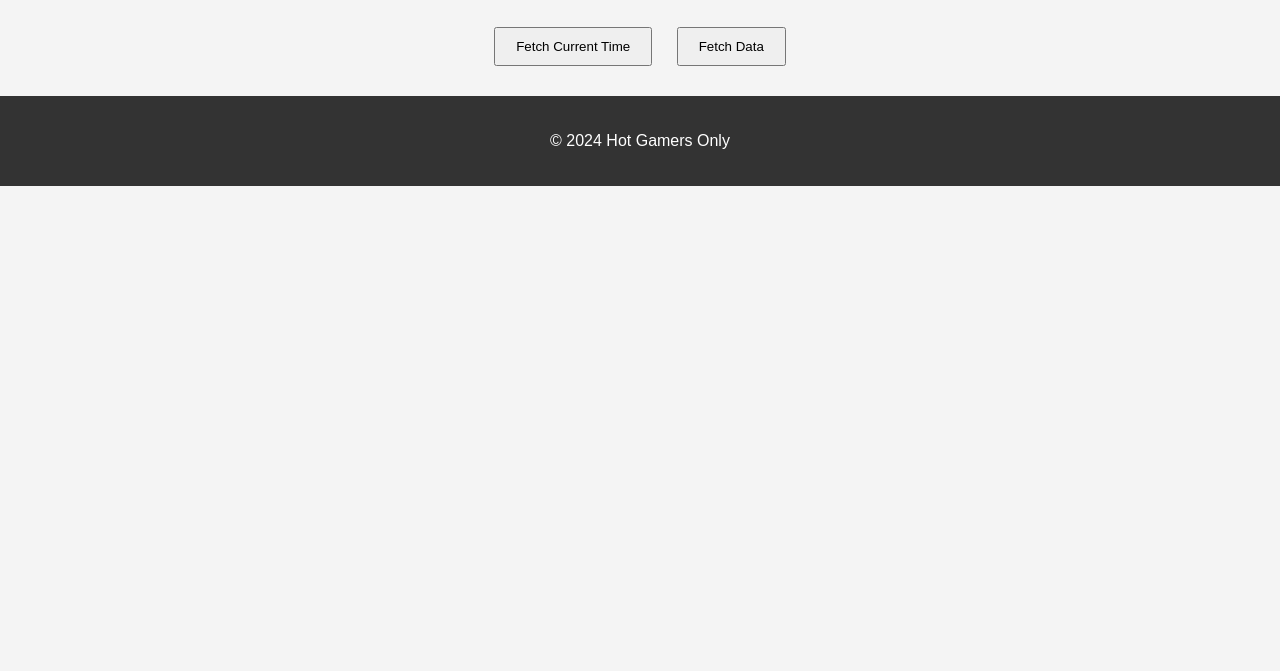
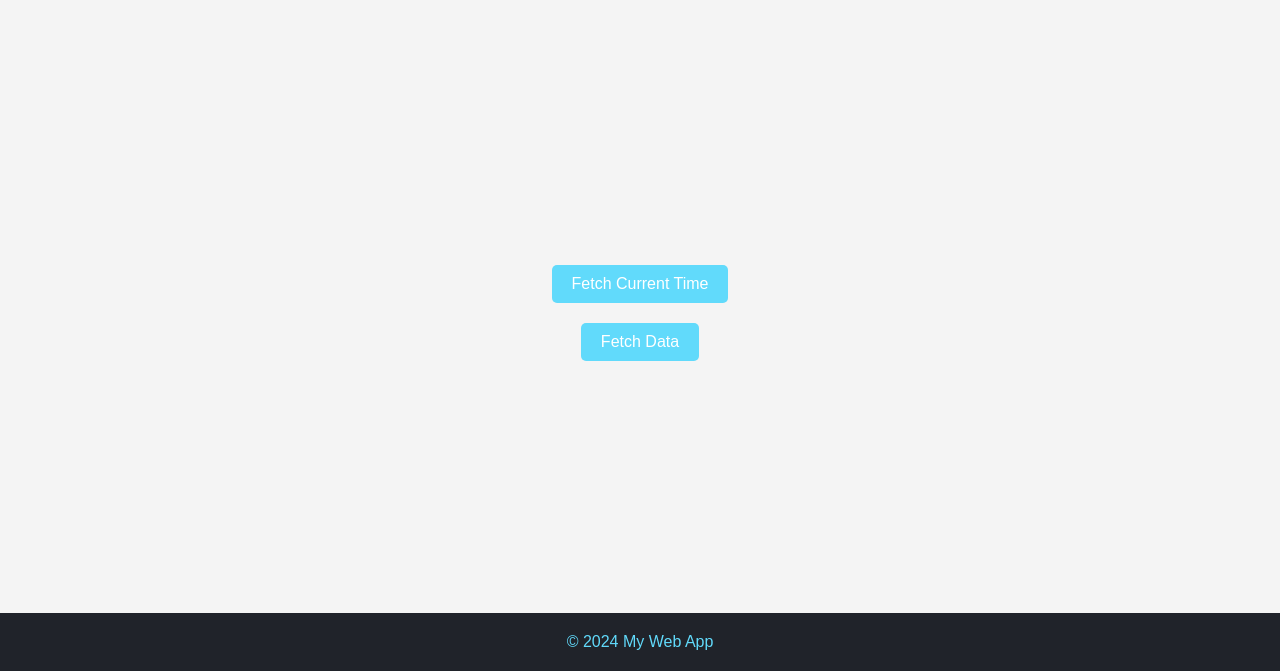
Before and after one commit to lindgrenleonard/Website, a website: page public/index.html in a window 1280 px wide. Shown: the part 129-800 px from the top of the page. Drawn offline with Linux system fonts and the light colour scheme.

Commit message:
Add new CSS stuffs

```diff
--- a/public/css/styles.css
+++ b/public/css/styles.css
@@ -1,24 +1,75 @@
-body {
-    font-family: Arial, sans-serif;
-    line-height: 1.6;
+/* Reset some basic elements */
+body, h1, p {
     margin: 0;
     padding: 0;
-    background: #f4f4f4;
 }
 
+body {
+    font-family: 'Arial', sans-serif;
+    line-height: 1.6;
+    background: #f4f4f4;
+    color: #333;
+    display: flex;
+    flex-direction: column;
+    min-height: 100vh;
+}
+
+/* Header and footer styling */
 header, footer {
-    background: #333;
-    color: #fff;
-    padding: 1rem;
+    background: #20232a;
+    color: #61dafb;
+    padding: 1rem 0;
     text-align: center;
 }
 
-main {
-    padding: 20px;
-    text-align: center;
+header {
+    font-size: 2rem;
 }
 
+footer {
+    font-size: 1rem;
+    position: absolute;
+    bottom: 0;
+    width: 100%;
+}
+
+/* Main content area */
+main {
+    flex: 1;
+    display: flex;
+    flex-direction: column;
+    justify-content: center;
+    align-items: center;
+    padding: 20px;
+}
+
+/* Button styling */
 button {
+    background-color: #61dafb;
+    border: none;
+    color: white;
+    font-size: 1rem;
     margin: 10px;
     padding: 10px 20px;
+    cursor: pointer;
+    border-radius: 5px;
+    transition: background-color 0.3s, transform 0.3s;
 }
+
+button:hover {
+    background-color: #4692bf;
+    transform: scale(1.05);
+}
+
+/* Utility classes for spacing and alignment */
+.flex-row {
+    display: flex;
+    justify-content: center;
+    align-items: center;
+}
+
+.flex-column {
+    display: flex;
+    flex-direction: column;
+    align-items: center;
+}
--- a/public/index.html
+++ b/public/index.html
@@ -5,22 +5,17 @@
     <meta charset="UTF-8">
     <meta name="viewport" content="width=device-width, initial-scale=1.0">
     <title>My Web App</title>
-    <link rel="stylesheet" href="/css/styles.css">
+    <link rel="stylesheet" href="css/styles.css">
 </head>
 
 <body>
-    <header>
-        <h1>Welcome to my Brazil</h1>
-    </header>
+    <header>My Web App</header>
     <main>
         <button id="fetchTime">Fetch Current Time</button>
         <button id="fetchData">Fetch Data</button>
         <div id="response"></div>
     </main>
-    <footer>
-        <p>© 2024 Hot Gamers Only</p>
-    </footer>
-    <script src="/js/app.js"></script>
+    <footer>© 2024 My Web App</footer>
 </body>
 
 </html>
```
